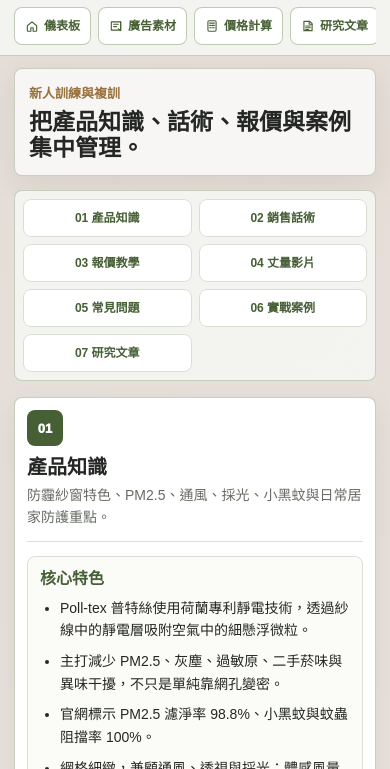
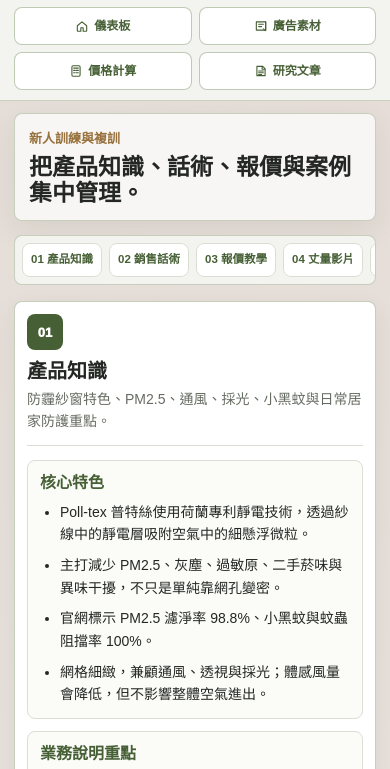
Before and after one commit to sky770825/polltex-ad-assets, a plain HTML site: page training.html in a window 390 px wide. Shown: the part 55-824 px from the top of the page. Drawn offline with Linux system fonts and the light colour scheme.

Commit message:
Tighten mobile navigation proportions

```diff
--- a/styles.css
+++ b/styles.css
@@ -1812,6 +1812,20 @@ body.lightbox-open {
     padding: 8px;
   }
 
+  body:not(.dashboard-page) .topbar--simple .dashboard-nav {
+    display: grid;
+    grid-template-columns: repeat(2, minmax(0, 1fr));
+    gap: 7px;
+    overflow: visible;
+  }
+
+  body:not(.dashboard-page) .topbar--simple .dashboard-nav .quick-link {
+    width: 100%;
+    min-width: 0;
+    min-height: 38px;
+    white-space: normal;
+  }
+
   .brand-block {
     grid-template-columns: 112px minmax(0, 1fr);
     gap: 9px;
@@ -1953,17 +1967,27 @@ body.lightbox-open {
   }
 
   .training-jump {
-    display: grid;
-    grid-template-columns: repeat(2, minmax(0, 1fr));
+    display: flex;
+    flex-wrap: nowrap;
     gap: 7px;
-    padding: 8px;
+    padding: 7px;
+    overflow-x: auto;
+    overscroll-behavior-x: contain;
+    -webkit-overflow-scrolling: touch;
+    scrollbar-width: none;
+  }
+
+  .training-jump::-webkit-scrollbar {
+    display: none;
   }
 
   .training-jump a {
+    flex: 0 0 auto;
     justify-content: center;
-    min-height: 38px;
-    padding: 8px 6px;
-    font-size: 12px;
+    min-height: 34px;
+    padding: 7px 8px;
+    font-size: 11.5px;
+    white-space: nowrap;
     text-align: center;
   }
 
@@ -1998,6 +2022,30 @@ body.lightbox-open {
   .research-entry-panel p {
     word-break: break-word;
     overflow-wrap: anywhere;
+  }
+
+  .article-card {
+    gap: 11px;
+  }
+
+  .article-card__top strong {
+    font-size: 20px;
+    line-height: 1.2;
+  }
+
+  .article-card > p {
+    font-size: 14px;
+    line-height: 1.58;
+  }
+
+  .article-use {
+    padding: 11px;
+  }
+
+  .article-use ul {
+    gap: 6px;
+    font-size: 13.5px;
+    line-height: 1.52;
   }
 
   .training-section__head p,
--- a/training.html
+++ b/training.html
@@ -4,7 +4,7 @@
     <meta charset="utf-8" />
     <meta name="viewport" content="width=device-width, initial-scale=1" />
     <title>Poll-tex 教育訓練中心</title>
-    <link rel="stylesheet" href="styles.css?v=27" />
+    <link rel="stylesheet" href="styles.css?v=28" />
   </head>
   <body>
     <header class="topbar topbar--simple">
```
Also changed, not shown: ads.html (+2 -2 lines), articles.html (+1 -1 lines), index.html (+1 -1 lines).
